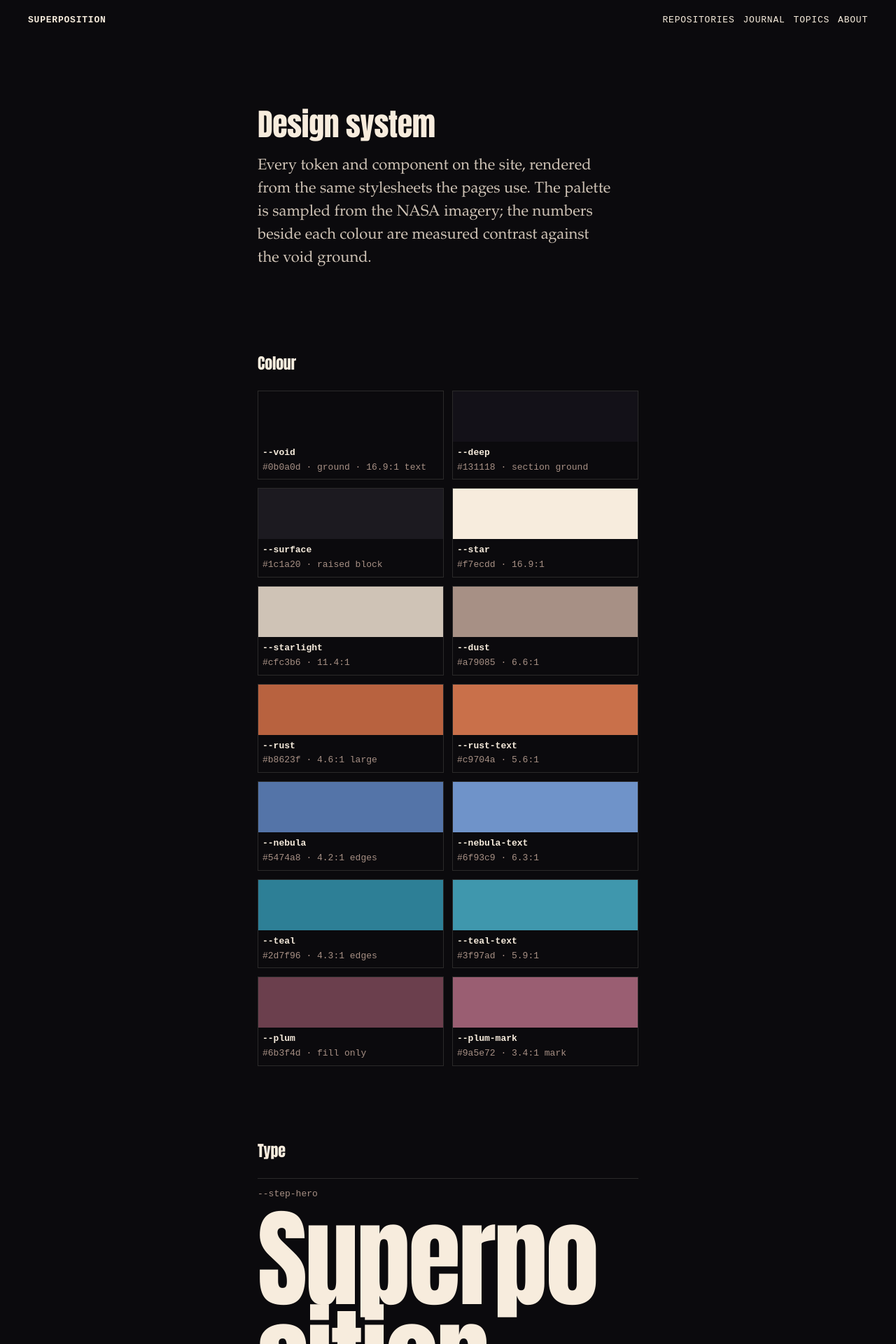
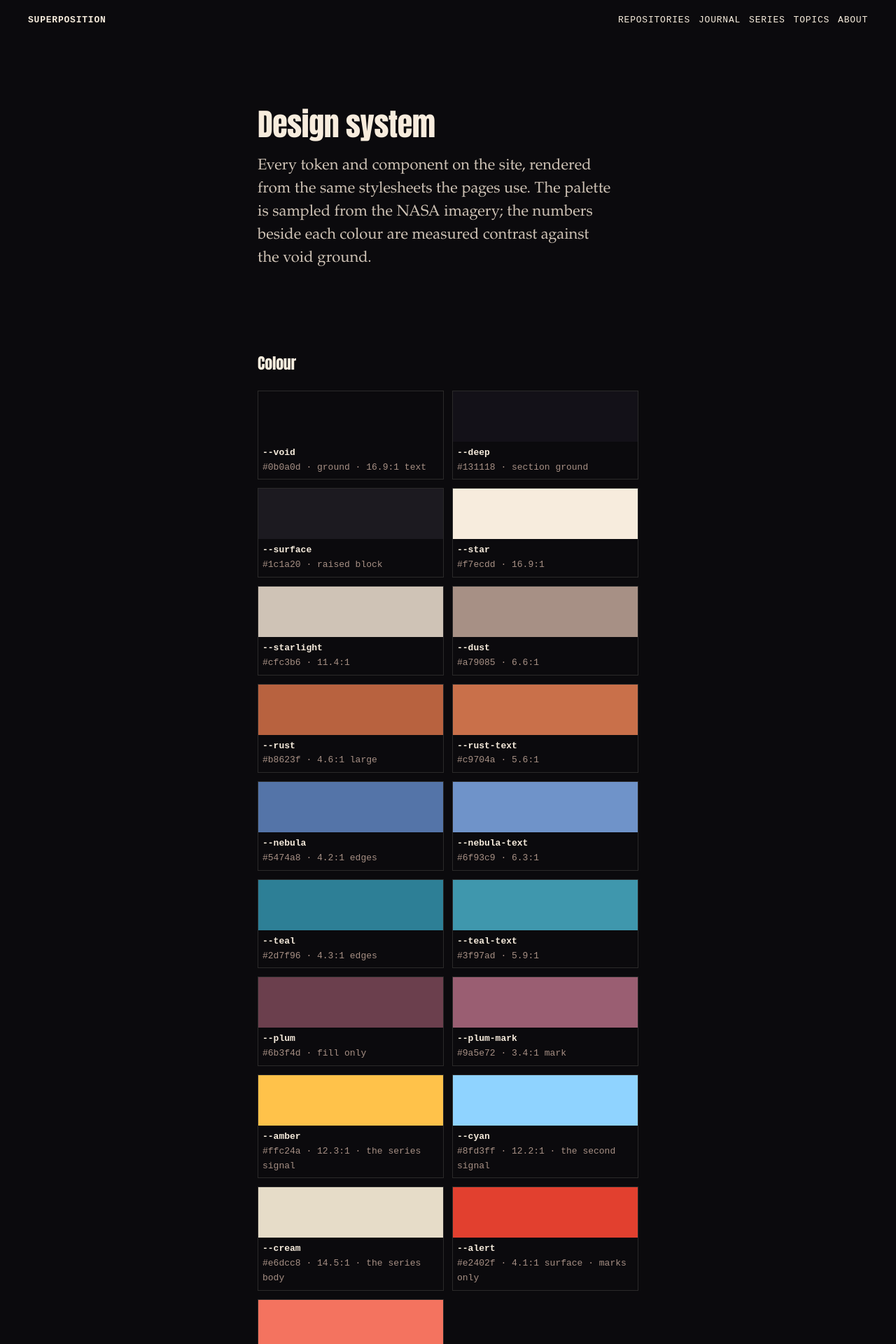
Before and after one commit to superposition/superposition.github.io, a Jekyll site: the page built from style.md, in a window 1280 px wide. Shown: the top 1920 px of the page at 70% size. Built offline with Jekyll 4.4.1, drawn with Linux system fonts in a browser that asks for light colours; some of the changed text lies outside the part shown.

Commit message:
series: the network cast, the idents and /series/
Four original characters, one per library, hand-authored as SVG in
assets/series/ at 320 by 400: cream body, one signal colour, the void as
outline. Vellum keeps the record and fronts Qualia, Gauge reads heat and
fronts Mage, Dray runs manifests and fronts Reeldeal, Sextant holds every
course and fronts Quantum Superposition.

The palette is five new tokens in assets/tokens.css with their measured
contrast on void, deep and surface: --amber 12.3/11.7/10.7, --cyan
12.2/11.5/10.6, --cream 14.5/13.8/12.7, --alert 4.7/4.5/4.1 as marks only,
and --alert-text 7.0/6.7/6.1 for the same alert as type. /style/ prints
them with the rest of the palette.

_data/cast.yml carries name, role, the line each unit says, the library it
fronts, the tokens it is drawn in, and ten idents in order. /series/ renders
the masthead, the four-up line-up and the idents from it, with the series
components in notebook.css beside every other component. The header gains a
Series link.

```diff
--- a/_layouts/default.html
+++ b/_layouts/default.html
@@ -33,7 +33,7 @@
   <link rel="icon" type="image/svg+xml" href="{{ '/assets/mark/primitive.svg' | relative_url }}">
   <link rel="preload" href="{{ '/assets/fonts/anton-regular.ttf' | relative_url }}" as="font" type="font/ttf" crossorigin>
   <link rel="stylesheet" href="{{ '/assets/tokens.css' | relative_url }}">
-  <link rel="stylesheet" href="{{ '/assets/notebook.css' | relative_url }}?v=3">
+  <link rel="stylesheet" href="{{ '/assets/notebook.css' | relative_url }}?v=4">
   {% if page.math %}
   <script>window.MathJax={tex:{inlineMath:[["$","$"],["\\(","\\)"]],displayMath:[["$$","$$"],["\\[","\\]"]],processEscapes:true},options:{skipHtmlTags:["script","noscript","style","textarea","pre","code"]}};</script>
   <script defer src="https://cdn.jsdelivr.net/npm/mathjax@3.2.2/es5/tex-chtml.js"></script>
@@ -46,6 +46,7 @@
     <nav aria-label="Main navigation">
       <a href="{{ '/projects/' | relative_url }}" {% if page.url == '/projects/' or page.collection == 'repos' %}aria-current="page"{% endif %}>Repositories</a>
       <a href="{{ '/journal/' | relative_url }}" {% if page.url == '/journal/' or page.collection == 'posts' %}aria-current="page"{% endif %}>Journal</a>
+      <a href="{{ '/series/' | relative_url }}" {% if page.url == '/series/' %}aria-current="page"{% endif %}>Series</a>
       <a href="{{ '/topics/' | relative_url }}" {% if page.url == '/topics/' %}aria-current="page"{% endif %}>Topics</a>
       <a href="{{ '/about/' | relative_url }}" {% if page.url == '/about/' %}aria-current="page"{% endif %}>About</a>
     </nav>
--- a/assets/notebook.css
+++ b/assets/notebook.css
@@ -545,6 +545,94 @@ mjx-container[display="true"] { margin: 1.2em 0 !important; }
 .sg-row { display: flex; flex-wrap: wrap; align-items: center; gap: var(--space-2); }
 .sg-stack > * + * { margin-top: var(--space-2); }
 
+/* Series ------------------------------------------------------------------ */
+
+/* The Network masthead is a title card: an amber rule over the raised ground,
+   cream display type, one hairline under it. It is the only place --amber,
+   --cyan and --cream are used as chrome, and it does not animate. */
+.network {
+  padding-block: var(--space-6) var(--space-4);
+  background: var(--deep);
+  border-top: 4px solid var(--amber);
+  border-bottom: var(--border-hair);
+}
+.network-bug {
+  display: flex; flex-wrap: wrap;
+  gap: 4px var(--space-3);
+  font: var(--step-1)/1.6 var(--font-mono);
+  text-transform: uppercase; letter-spacing: .1em;
+  color: var(--dust);
+}
+.network-bug span:first-child { color: var(--amber); }
+.network-title {
+  margin-top: var(--space-2);
+  font: var(--step-5)/1 var(--font-display);
+  text-transform: uppercase; letter-spacing: .01em;
+  color: var(--cream);
+}
+.network-title em { font-style: normal; color: var(--amber); }
+.network .lede { margin-top: var(--space-3); }
+
+/* The line-up is a toy shelf: four portrait plates on the grid, name and job
+   under each, one hairline before the line the unit says. */
+.cast-section { padding-top: var(--space-5); }
+.cast {
+  list-style: none; margin-top: var(--space-3); padding: 0;
+  display: grid; grid-template-columns: repeat(4, minmax(0, 1fr));
+  gap: var(--space-4) var(--space-3);
+}
+.cast-card { display: flex; flex-direction: column; }
+.cast-single { grid-template-columns: minmax(0, 300px); }
+.cast-portrait {
+  width: 100%; aspect-ratio: 4 / 5; height: auto;
+  object-fit: contain;
+  background: var(--deep);
+  border: var(--border-hair);
+}
+.cast-unit {
+  margin-top: var(--space-2);
+  font: var(--step-1)/1.6 var(--font-mono);
+  text-transform: uppercase; letter-spacing: .08em;
+  color: var(--dust);
+}
+.cast-name { margin-top: 4px; font-size: var(--step-4); line-height: 1.1; color: var(--cream); }
+.cast-role { margin-top: 4px; font-size: var(--step-2); line-height: 1.5; color: var(--starlight); }
+.cast-front {
+  margin-top: var(--space-1);
+  font: var(--step-1)/1.6 var(--font-mono);
+  text-transform: uppercase; letter-spacing: .07em;
+  color: var(--dust);
+}
+.cast-front a { color: var(--amber); text-decoration: none; border-bottom: 1px solid currentColor; }
+.cast-front a:hover { color: var(--cream); border-bottom-width: 2px; }
+.cast-voice {
+  margin-top: auto; padding-top: var(--space-2);
+  border-top: var(--border-hair);
+  font-size: var(--step-2); line-height: 1.6;
+  color: var(--starlight);
+}
+
+/* Idents are a script: who on the left, the line at display size on the
+   right, one hairline per speech. */
+.idents { margin-top: var(--space-6); }
+.idents .lede { margin-top: var(--space-2); }
+.ident-list { list-style: none; margin-top: var(--space-3); padding: 0; }
+.ident {
+  display: grid; grid-template-columns: 120px minmax(0, 1fr);
+  gap: var(--space-2) var(--space-3);
+  padding-block: var(--space-2);
+  border-top: var(--border-hair);
+}
+.ident-who {
+  font: var(--step-1)/1.9 var(--font-mono);
+  text-transform: uppercase; letter-spacing: .08em;
+  color: var(--amber);
+}
+.ident-line { font-size: var(--step-4); line-height: 1.45; color: var(--star); max-width: var(--measure); }
+
+.series-note { margin-top: var(--space-6); padding-top: var(--space-2); border-top: var(--border-hair); }
+.series-note .prose { margin-top: var(--space-3); max-width: var(--measure); }
+
 /* Narrow ----------------------------------------------------------------- */
 
 @media (max-width: 700px) {
@@ -555,6 +643,12 @@ mjx-container[display="true"] { margin: 1.2em 0 !important; }
   .topic-list { font-size: var(--step-2); }
   .plates { grid-template-columns: 1fr; }
   .plate img { aspect-ratio: 3 / 2; }
+  .cast { grid-template-columns: repeat(2, minmax(0, 1fr)); gap: var(--space-3) var(--space-2); }
+  .cast.cast-single { grid-template-columns: minmax(0, 1fr); }
+  .cast-name { font-size: var(--step-3); }
+  .ident { grid-template-columns: 1fr; gap: 0; }
+  .ident-who { line-height: 1.6; }
+  .ident-line { font-size: var(--step-3); }
 }
 
 @media (prefers-reduced-motion: reduce) {
--- a/assets/tokens.css
+++ b/assets/tokens.css
@@ -16,6 +16,13 @@
      --teal-text    5.9 /  5.6 /  5.1   state where it is text
      --plum         2.3 /  2.2 /  2.0   never text; fill only
      --plum-mark    3.4 /  3.2 /  3.0   the plum mark on dark, at edge contrast
+
+   The Network series colours, measured the same way:
+     --amber       12.3 / 11.7 / 10.7   the series signal; type and light
+     --cyan        12.2 / 11.5 / 10.6   the series second signal; type and light
+     --cream       14.5 / 13.8 / 12.7   the series body; type
+     --alert        4.7 /  4.5 /  4.1   alerts: marks and edges only, never type
+     --alert-text   7.0 /  6.7 /  6.1   the same alert where it is small type
 */
 
 :root {
@@ -41,6 +48,16 @@
   --nebula-text: #6f93c9;
   --teal-text: #3f97ad;
   --plum-mark: #9a5e72;
+
+  /* The Network: the colours the series cast emits. Warmth here is light on
+     dark metal, not paint, so these run brighter than the sampled palette and
+     are used for light, marks and the cast's own type. --alert is edges only;
+     --alert-text is the lift that carries it as small type. */
+  --amber: #ffc24a;
+  --cyan: #8fd3ff;
+  --cream: #e6dcc8;
+  --alert: #e2402f;
+  --alert-text: #f4735f;
 
   /* Typefaces: display self-hosted, text and mono from the system. */
   --font-display: Anton, Impact, 'Arial Narrow', sans-serif;
--- a/style.md
+++ b/style.md
@@ -28,6 +28,11 @@ sitemap: false
       <li class="swatch"><div class="chip" style="background: var(--teal-text)"></div><div class="label"><b>--teal-text</b>#3f97ad · 5.9:1</div></li>
       <li class="swatch"><div class="chip" style="background: var(--plum)"></div><div class="label"><b>--plum</b>#6b3f4d · fill only</div></li>
       <li class="swatch"><div class="chip" style="background: var(--plum-mark)"></div><div class="label"><b>--plum-mark</b>#9a5e72 · 3.4:1 mark</div></li>
+      <li class="swatch"><div class="chip" style="background: var(--amber)"></div><div class="label"><b>--amber</b>#ffc24a · 12.3:1 · the series signal</div></li>
+      <li class="swatch"><div class="chip" style="background: var(--cyan)"></div><div class="label"><b>--cyan</b>#8fd3ff · 12.2:1 · the second signal</div></li>
+      <li class="swatch"><div class="chip" style="background: var(--cream)"></div><div class="label"><b>--cream</b>#e6dcc8 · 14.5:1 · the series body</div></li>
+      <li class="swatch"><div class="chip" style="background: var(--alert)"></div><div class="label"><b>--alert</b>#e2402f · 4.1:1 surface · marks only</div></li>
+      <li class="swatch"><div class="chip" style="background: var(--alert-text)"></div><div class="label"><b>--alert-text</b>#f4735f · 6.1:1 surface</div></li>
     </ul>
   </section>
 
```
Also changed, not shown: _data/cast.yml (added, +114 -0 lines), series/index.html (added, +56 -0 lines), assets/series/dray.svg (added), assets/series/gauge.svg (added), assets/series/sextant.svg (added), assets/series/vellum.svg (added).
